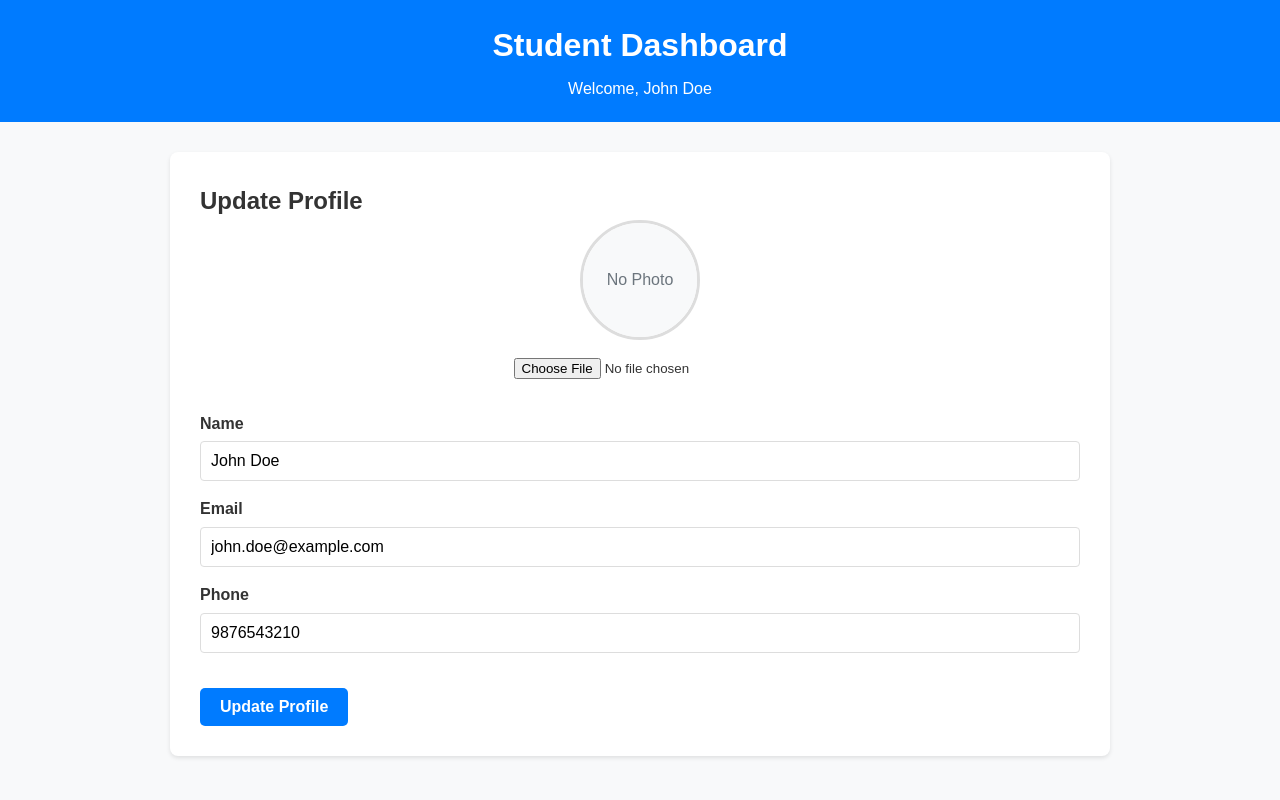
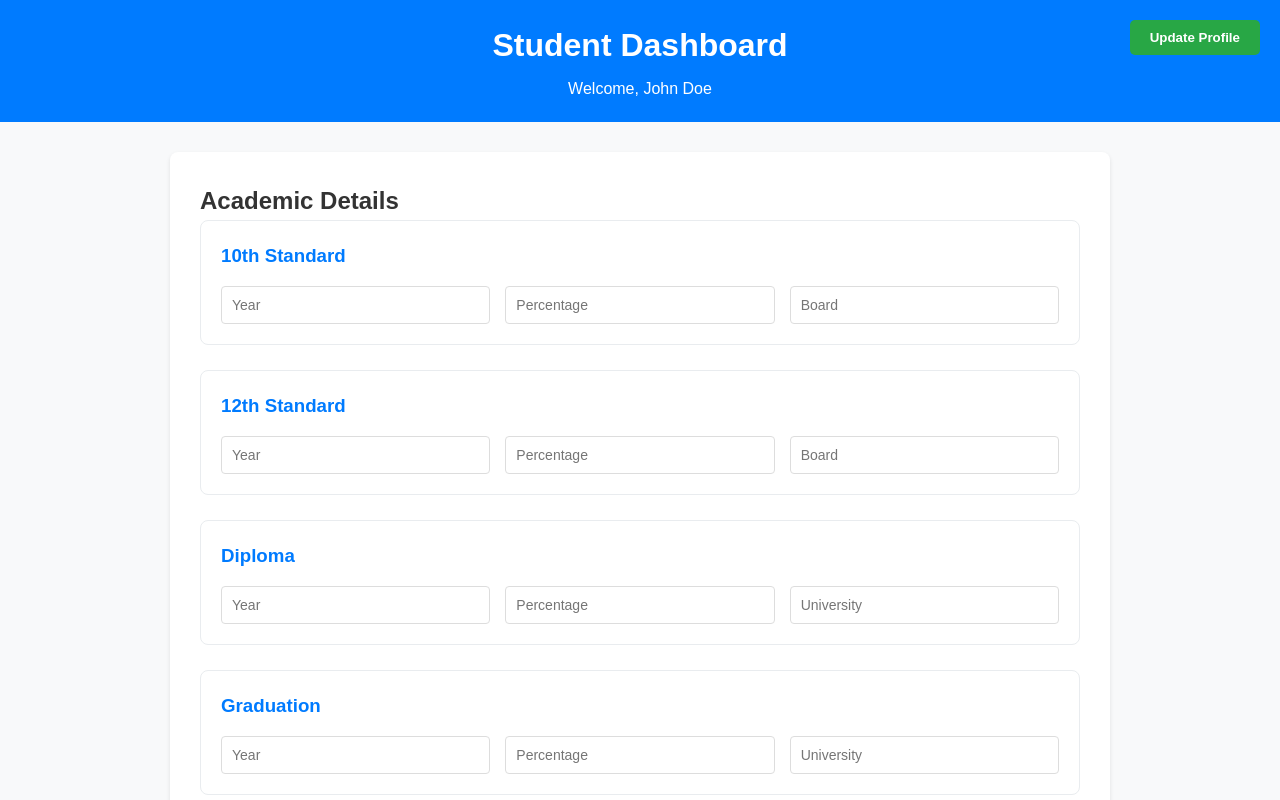
Before and after one commit to Common-Placement-Portal/FRONTEND, a React (Vite) app: page / in a window 1280 px wide. Both pictures are taken after a click on the button "Update Profile". Shown: the top 800 px of the page. Built offline with nearby package versions, Linux system fonts and the light colour scheme.

Commit message:
Updated student profile UI and logic

```diff
--- a/src/dashboards/student/StudentDashboard.jsx
+++ b/src/dashboards/student/StudentDashboard.jsx
@@ -2,13 +2,21 @@ import React, { useState } from 'react';
 import '../../styles/dashboard.css';
 
 const StudentDashboard = () => {
+  const [showAcademics, setShowAcademics] = useState(false);
   const [student, setStudent] = useState({
     name: 'John Doe',
     email: 'john.doe@example.com',
     phone: '9876543210',
     course: 'PG-DAC',
     batch: '2024',
-    photo: null
+    photo: null,
+    academics: {
+      tenth: { year: '', percentage: '', board: '' },
+      twelfth: { year: '', percentage: '', board: '' },
+      diploma: { year: '', percentage: '', university: '' },
+      graduation: { year: '', percentage: '', university: '' },
+      postGraduation: { year: '', percentage: '', university: '' }
+    }
   });
 
   const handlePhotoUpload = (e) => {
@@ -23,7 +31,20 @@ const StudentDashboard = () => {
   };
 
   const handleProfileUpdate = () => {
-    alert('Profile updated successfully!');
+    setShowAcademics(!showAcademics);
+  };
+
+  const handleAcademicChange = (level, field, value) => {
+    setStudent({
+      ...student,
+      academics: {
+        ...student.academics,
+        [level]: {
+          ...student.academics[level],
+          [field]: value
+        }
+      }
+    });
   };
 
   return (
@@ -31,11 +52,15 @@ const StudentDashboard = () => {
       <div className="dashboard-header">
         <h1>Student Dashboard</h1>
         <p>Welcome, {student.name}</p>
+        <button onClick={handleProfileUpdate} className="update-profile-btn">
+          Update Profile
+        </button>
       </div>
 
       <div className="dashboard-content">
+        {!showAcademics ? (
           <div className="profile-section">
-          <h2>Update Profile</h2>
+            <h2>Profile Information</h2>
             <form>
               <div className="photo-upload">
                 <div className="photo-preview">
@@ -75,9 +100,59 @@ const StudentDashboard = () => {
                 />
               </div>
             </form>
+          </div>
+        ) : (
+          <div className="academics-section">
+            <h2>Academic Details</h2>
 
-          <button onClick={handleProfileUpdate} className="btn btn-primary update-btn">Update Profile</button>
+            <div className="academic-level">
+              <h3>10th Standard</h3>
+              <div className="academic-fields">
+                <input placeholder="Year" value={student.academics.tenth.year} onChange={(e) => handleAcademicChange('tenth', 'year', e.target.value)} />
+                <input placeholder="Percentage" value={student.academics.tenth.percentage} onChange={(e) => handleAcademicChange('tenth', 'percentage', e.target.value)} />
+                <input placeholder="Board" value={student.academics.tenth.board} onChange={(e) => handleAcademicChange('tenth', 'board', e.target.value)} />
               </div>
+            </div>
+
+            <div className="academic-level">
+              <h3>12th Standard</h3>
+              <div className="academic-fields">
+                <input placeholder="Year" value={student.academics.twelfth.year} onChange={(e) => handleAcademicChange('twelfth', 'year', e.target.value)} />
+                <input placeholder="Percentage" value={student.academics.twelfth.percentage} onChange={(e) => handleAcademicChange('twelfth', 'percentage', e.target.value)} />
+                <input placeholder="Board" value={student.academics.twelfth.board} onChange={(e) => handleAcademicChange('twelfth', 'board', e.target.value)} />
+              </div>
+            </div>
+
+            <div className="academic-level">
+              <h3>Diploma</h3>
+              <div className="academic-fields">
+                <input placeholder="Year" value={student.academics.diploma.year} onChange={(e) => handleAcademicChange('diploma', 'year', e.target.value)} />
+                <input placeholder="Percentage" value={student.academics.diploma.percentage} onChange={(e) => handleAcademicChange('diploma', 'percentage', e.target.value)} />
+                <input placeholder="University" value={student.academics.diploma.university} onChange={(e) => handleAcademicChange('diploma', 'university', e.target.value)} />
+              </div>
+            </div>
+
+            <div className="academic-level">
+              <h3>Graduation</h3>
+              <div className="academic-fields">
+                <input placeholder="Year" value={student.academics.graduation.year} onChange={(e) => handleAcademicChange('graduation', 'year', e.target.value)} />
+                <input placeholder="Percentage" value={student.academics.graduation.percentage} onChange={(e) => handleAcademicChange('graduation', 'percentage', e.target.value)} />
+                <input placeholder="University" value={student.academics.graduation.university} onChange={(e) => handleAcademicChange('graduation', 'university', e.target.value)} />
+              </div>
+            </div>
+
+            <div className="academic-level">
+              <h3>Post Graduation</h3>
+              <div className="academic-fields">
+                <input placeholder="Year" value={student.academics.postGraduation.year} onChange={(e) => handleAcademicChange('postGraduation', 'year', e.target.value)} />
+                <input placeholder="Percentage" value={student.academics.postGraduation.percentage} onChange={(e) => handleAcademicChange('postGraduation', 'percentage', e.target.value)} />
+                <input placeholder="University" value={student.academics.postGraduation.university} onChange={(e) => handleAcademicChange('postGraduation', 'university', e.target.value)} />
+              </div>
+            </div>
+
+            <button className="save-academics-btn" onClick={() => alert('Academic details saved!')}>Save Academic Details</button>
+          </div>
+        )}
       </div>
     </div>
   );
--- a/src/styles/dashboard.css
+++ b/src/styles/dashboard.css
@@ -9,10 +9,29 @@
   color: white;
   padding: 20px;
   text-align: center;
+  position: relative;
 }
 
 .dashboard-header h1 {
   margin-bottom: 5px;
+}
+
+.update-profile-btn {
+  position: absolute;
+  top: 20px;
+  right: 20px;
+  background-color: #28a745;
+  color: white;
+  border: none;
+  padding: 10px 20px;
+  border-radius: 5px;
+  cursor: pointer;
+  font-weight: bold;
+  transition: background-color 0.3s ease;
+}
+
+.update-profile-btn:hover {
+  background-color: #218838;
 }
 
 .dashboard-nav {
@@ -157,6 +176,54 @@
   font-weight: bold;
 }
 
+/* Academics Section */
+.academics-section {
+  background-color: white;
+  padding: 30px;
+  border-radius: 8px;
+  box-shadow: 0 2px 4px rgba(0,0,0,0.1);
+}
+
+.academic-level {
+  margin-bottom: 25px;
+  padding: 20px;
+  border: 1px solid #e9ecef;
+  border-radius: 8px;
+}
+
+.academic-level h3 {
+  margin-bottom: 15px;
+  color: #007bff;
+}
+
+.academic-fields {
+  display: grid;
+  grid-template-columns: repeat(auto-fit, minmax(200px, 1fr));
+  gap: 15px;
+}
+
+.academic-fields input {
+  padding: 10px;
+  border: 1px solid #ddd;
+  border-radius: 4px;
+  font-size: 14px;
+}
+
+.save-academics-btn {
+  background-color: #28a745;
+  color: white;
+  border: none;
+  padding: 12px 30px;
+  border-radius: 5px;
+  cursor: pointer;
+  font-weight: bold;
+  margin-top: 20px;
+}
+
+.save-academics-btn:hover {
+  background-color: #218838;
+}
+
 /* Responsive Design */
 @media (max-width: 768px) {
   .dashboard-nav {
@@ -173,7 +240,12 @@
 
   .profile-section,
   .interviews-section,
-  .placement-section {
+  .placement-section,
+  .academics-section {
     padding: 20px;
   }
+
+  .academic-fields {
+    grid-template-columns: 1fr;
+  }
 }
```
Lines whose indentation alone changed are shown as unchanged.
